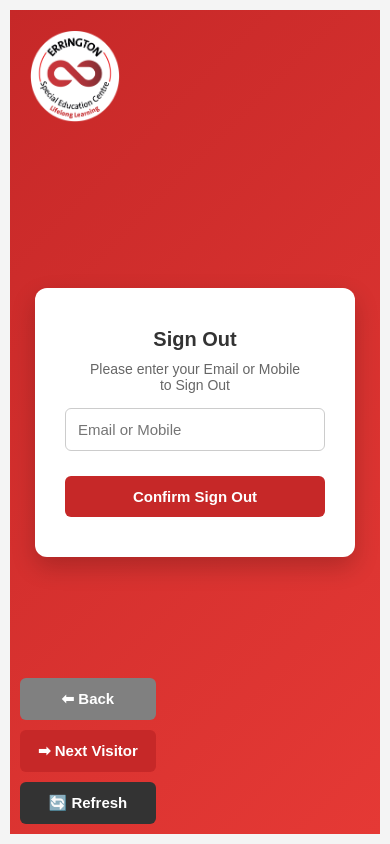
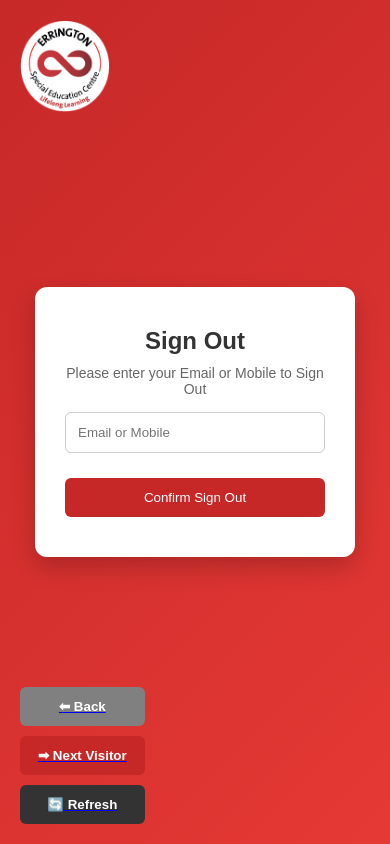
Before and after one commit to moghnome/Staff-signin-Kiosk, a Flask app: template templates/signout.html in a window 390 px wide. Run offline with Flask 3, Linux system fonts and the light colour scheme; the template is opened without the code that fills it, so the values that code supplies are empty.

Commit message:
Update signout.html

```diff
--- a/templates/signout.html
+++ b/templates/signout.html
@@ -3,148 +3,20 @@
 <head>
 <meta name="viewport" content="width=device-width, initial-scale=1.0">
 
-<style>
-    *{
-        margin:0;
-        padding:0;
-        box-sizing:border-box;
-    }
-
-    body{
-        font-family: Arial, sans-serif;
-        background:#f4f4f4;
-        padding:15px;
-    }
-
-    .container{
-        width:100%;
-        max-width:500px;
-        margin:auto;
-        background:white;
-        padding:20px;
-        border-radius:12px;
-        box-shadow:0 2px 10px rgba(0,0,0,0.1);
-    }
-
-    h1,h2,h3{
-        text-align:center;
-        margin-bottom:20px;
-        color:#333;
-    }
-
-    input,
-    select,
-    textarea,
-    button{
-        width:100%;
-        padding:14px;
-        margin-top:10px;
-        border-radius:8px;
-        border:1px solid #ccc;
-        font-size:16px;
-    }
-
-    button{
-        background:#800000;
-        color:white;
-        border:none;
-        cursor:pointer;
-        font-weight:bold;
-    }
-
-    button:hover{
-        background:#5e0000;
-    }
-
-    a{
-        text-decoration:none;
-    }
-
-    .card{
-        background:#fafafa;
-        padding:15px;
-        margin-top:15px;
-        border-radius:10px;
-        border:1px solid #ddd;
-    }
-
-    .table-container{
-        overflow-x:auto;
-    }
-
-    table{
-        width:100%;
-        border-collapse:collapse;
-        margin-top:15px;
-        min-width:600px;
-    }
-
-    table th,
-    table td{
-        border:1px solid #ccc;
-        padding:10px;
-        text-align:left;
-        font-size:14px;
-    }
-
-    table th{
-        background:#800000;
-        color:white;
-    }
-
-    .footer{
-        margin-top:20px;
-        text-align:center;
-        font-size:13px;
-        color:#555;
-    }
-
-    @media screen and (max-width:600px){
-
-        body{
-            padding:10px;
-        }
-
-        .container{
-            padding:15px;
-        }
-
-        h1{
-            font-size:24px;
-        }
-
-        h2{
-            font-size:20px;
-        }
-
-        input,
-        select,
-        textarea,
-        button{
-            font-size:15px;
-            padding:12px;
-        }
-
-        table th,
-        table td{
-            font-size:12px;
-            padding:8px;
-        }
-    }
-</style>
-
 <title>Sign Out</title>
 
 <style>
-* {
-    box-sizing: border-box;
+*{
+    margin:0;
+    padding:0;
+    box-sizing:border-box;
 }
 
-body {
-    margin: 0;
+body{
+    margin:0;
     font-family: Arial, sans-serif;
-    display: flex;
-    height: 100vh;
+    display:flex;
+    height:100vh;
 }
 
 /* LEFT IMAGE */
@@ -201,7 +73,7 @@
     border-radius: 6px;
 }
 
-/* MAIN BUTTON */
+/* BUTTON */
 button {
     width: 100%;
     padding: 12px;
@@ -211,14 +83,13 @@
     border: none;
     border-radius: 6px;
     cursor: pointer;
-    font-size: 15px;
 }
 
 button:hover {
     background: #a61c1c;
 }
 
-/* 🔻 BOTTOM LEFT BUTTONS */
+/* BOTTOM NAV */
 .bottom-left {
     position: fixed;
     bottom: 20px;
@@ -226,39 +97,27 @@
 }
 
 .bottom-left button {
-    display: block;
-    margin-top: 10px;
-    padding: 12px 18px;
-    border: none;
-    border-radius: 6px;
-    cursor: pointer;
-    font-weight: bold;
+    display:block;
+    margin-top:10px;
+    padding:12px 18px;
+    border:none;
+    border-radius:6px;
+    font-weight:bold;
+    cursor:pointer;
 }
 
-/* BUTTON COLORS */
-.btn-grey {
-    background: grey;
-    color: white;
-}
-
-.btn-dark {
-    background: #333;
-    color: white;
-}
-
-.btn-red {
-    background: #c62828;
-    color: white;
-}
+.btn-grey { background: grey; color:white; }
+.btn-dark { background: #333; color:white; }
+.btn-red { background: #c62828; color:white; }
 
 .btn-grey:hover { background:#555; }
 .btn-dark:hover { background:#000; }
 .btn-red:hover { background:#a61c1c; }
 
-/* RESPONSIVE */
-@media (max-width: 768px) {
-    .left { display: none; }
-    .right { width: 100%; }
+/* MOBILE */
+@media (max-width: 768px){
+    .left{ display:none; }
+    .right{ width:100%; }
 }
 </style>
 </head>
@@ -271,20 +130,23 @@
 
 <img src="{{ url_for('static', filename='logo.png') }}" class="logo">
 
-{% if request.args.get('msg') == 'already' %}
-    <div style="color:red; font-weight:bold; margin-bottom:10px;">
-        Already signed in, Sign out first
-    </div>
-{% endif %}
-
 <div class="box">
 
     <h2>Sign Out</h2>
-    <p>Please enter your Email or Mobile</p>
-<p>to Sign Out</p>
+    <p>Please enter your Email or Mobile to Sign Out</p>
 
+    {% if request.args.get('msg') == 'already' %}
+        <div style="color:red;font-weight:bold;margin-bottom:10px;">
+            Already signed out or not signed in
+        </div>
+    {% endif %}
 
-    <!-- ✅ SIGN OUT FORM -->
+    {% if request.args.get('msg') == 'notfound' %}
+        <div style="color:red;font-weight:bold;margin-bottom:10px;">
+            User not found
+        </div>
+    {% endif %}
+
     <form method="POST" action="/logout">
         <input type="text" name="login_id" placeholder="Email or Mobile" required>
         <button type="submit">Confirm Sign Out</button>
@@ -294,30 +156,21 @@
 
 </div>
 
-<!-- 🔻 BOTTOM LEFT NAVIGATION -->
+<!-- NAV -->
 <div class="bottom-left">
 
-    <a href="/">
-        <button class="btn-grey">⬅ Back</button>
-    </a>
-
-    <a href="/next">
-        <button class="btn-red">➡ Next Visitor</button>
-    </a>
-
-    <a href="/signout">
-        <button class="btn-dark">🔄 Refresh</button>
-    </a>
+    <a href="/"><button class="btn-grey">⬅ Back</button></a>
+    <a href="/next"><button class="btn-red">➡ Next Visitor</button></a>
+    <a href="/signout"><button class="btn-dark">🔄 Refresh</button></a>
 
 </div>
 
-<!-- AUTO TIMEOUT -->
 <script>
 let timeout;
 
-function resetTimer() {
+function resetTimer(){
     clearTimeout(timeout);
-    timeout = setTimeout(function () {
+    timeout = setTimeout(() => {
         window.location.href = "/";
     }, 30000);
 }
```
